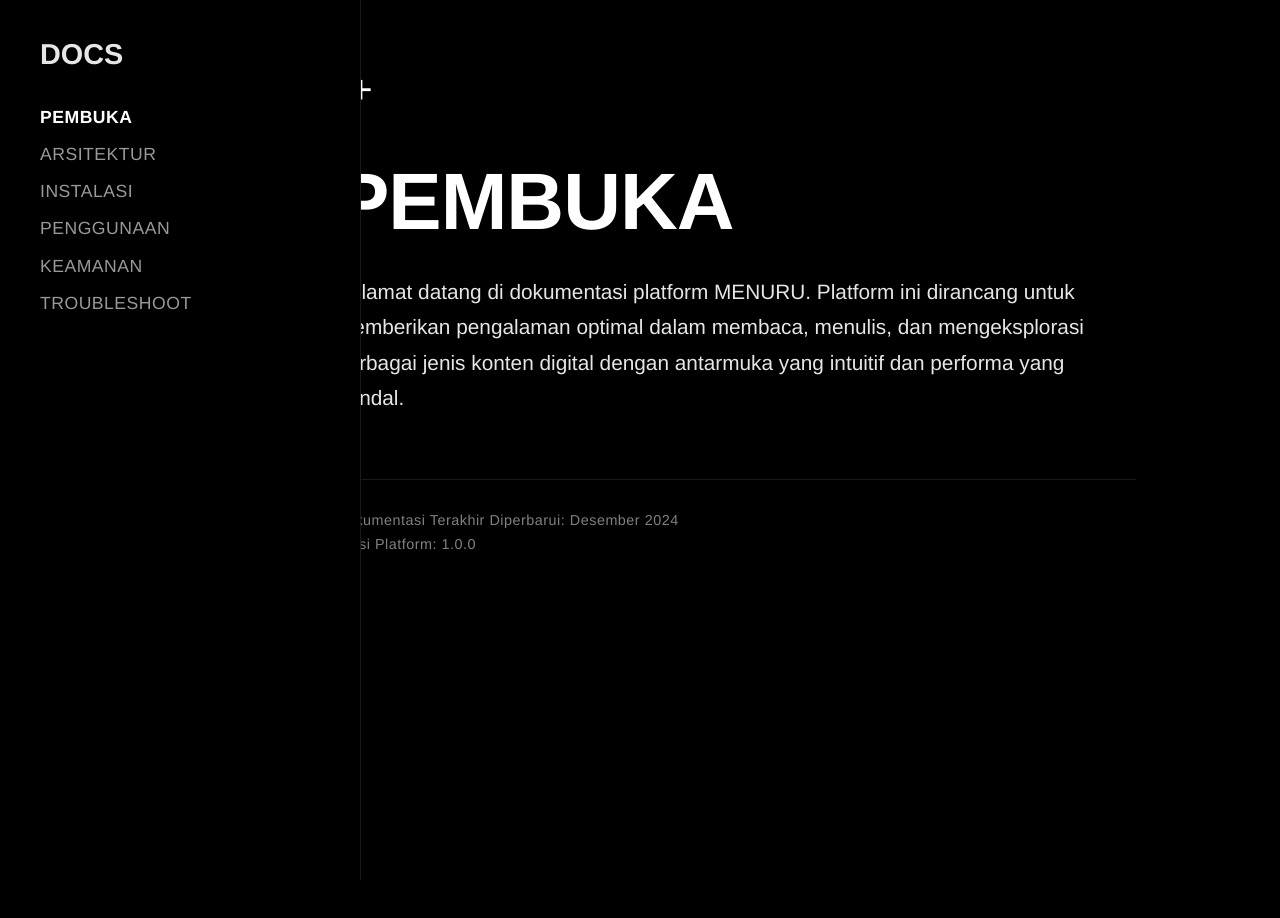
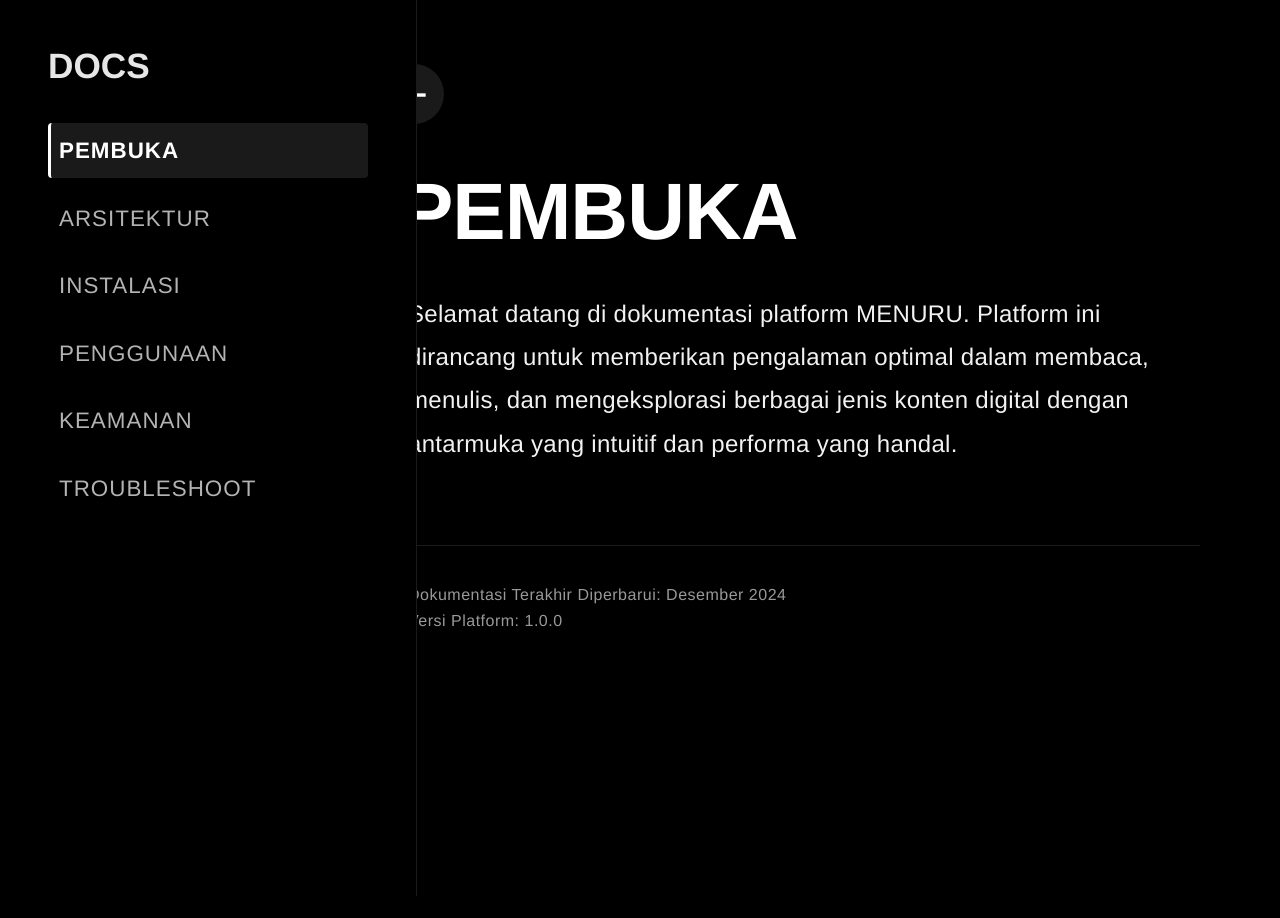
Before and after one commit to vinividivicilala/lolo, a Next.js app in the folder faq/: page /docs in a window 1280 px wide. Shown: the top 918 px of the page. Built offline with nearby package versions, Linux system fonts and the light colour scheme.

Commit message:
Update page.tsx

```diff
--- a/faq/app/docs/page.tsx
+++ b/faq/app/docs/page.tsx
@@ -8,6 +8,7 @@ export default function DocsPage() {
   const [activeSection, setActiveSection] = useState("pembuka");
   const [isMobile, setIsMobile] = useState(false);
   const [isPlusOpen, setIsPlusOpen] = useState(false);
+  const [showSalamTutup, setShowSalamTutup] = useState(false);
   const contentRef = useRef<HTMLDivElement>(null);
   const plusRef = useRef<HTMLDivElement>(null);
 
@@ -35,12 +36,15 @@ export default function DocsPage() {
     }
   }, [activeSection]);
 
-  // Handle plus sign click
+  // Handle plus sign click - khusus untuk section "pembuka"
   const handlePlusClick = () => {
-    setIsPlusOpen(!isPlusOpen);
+    if (activeSection === "pembuka") {
+      const newState = !isPlusOpen;
+      setIsPlusOpen(newState);
+      setShowSalamTutup(newState);
 
       if (plusRef.current) {
-      if (!isPlusOpen) {
+        if (newState) {
           // Rotate to X
           gsap.to(plusRef.current, {
             rotation: 45,
@@ -54,6 +58,7 @@ export default function DocsPage() {
             duration: 0.3,
             ease: "power2.out"
           });
+        }
       }
     }
   };
@@ -109,22 +114,24 @@ export default function DocsPage() {
       cursor: 'default'
     }}>
 
-      {/* Left Navigation */}
+      {/* Left Navigation - Font lebih besar */}
       <div style={{
-        width: isMobile ? '120px' : '280px',
-        padding: isMobile ? '1rem' : '2.5rem',
+        width: isMobile ? '150px' : '320px', // Lebih lebar
+        padding: isMobile ? '1.5rem' : '3rem', // Padding lebih besar
         position: 'fixed',
         left: 0,
         top: 0,
         height: '100vh',
         backgroundColor: 'black',
         zIndex: 10,
-        borderRight: '1px solid rgba(255,255,255,0.1)'
+        borderRight: '1px solid rgba(255,255,255,0.1)',
+        display: 'flex',
+        flexDirection: 'column'
       }}>
         <div style={{
-          fontSize: isMobile ? '1.3rem' : '1.8rem',
+          fontSize: isMobile ? '1.5rem' : '2.2rem', // Lebih besar
           fontWeight: '800',
-          marginBottom: isMobile ? '1rem' : '2rem',
+          marginBottom: isMobile ? '1.5rem' : '2.5rem', // Margin lebih besar
           lineHeight: 1,
           opacity: 0.9
         }}>
@@ -134,30 +141,42 @@ export default function DocsPage() {
         <div style={{
           display: 'flex',
           flexDirection: 'column',
-          gap: isMobile ? '0.1rem' : '0.2rem'
+          gap: isMobile ? '0.5rem' : '0.8rem', // Gap lebih besar
+          flex: 1
         }}>
           {navItems.map((item) => (
             <div
               key={item.id}
-              onClick={() => setActiveSection(item.id)}
+              onClick={() => {
+                setActiveSection(item.id);
+                if (item.id !== "pembuka") {
+                  setIsPlusOpen(false);
+                  setShowSalamTutup(false);
+                }
+              }}
               style={{
-                fontSize: isMobile ? '0.85rem' : '1.1rem',
-                fontWeight: activeSection === item.id ? '700' : '400',
+                fontSize: isMobile ? '1.1rem' : '1.4rem', // Font lebih besar
+                fontWeight: activeSection === item.id ? '800' : '500', // Font weight lebih tebal
                 cursor: 'pointer',
-                padding: isMobile ? '0.25rem 0' : '0.4rem 0',
-                opacity: activeSection === item.id ? 1 : 0.6,
-                transition: 'all 0.2s ease',
-                letterSpacing: '0.5px',
-                lineHeight: '1.2'
+                padding: isMobile ? '0.5rem 0' : '0.8rem 0.5rem', // Padding lebih besar
+                opacity: activeSection === item.id ? 1 : 0.7,
+                transition: 'all 0.3s ease',
+                letterSpacing: '1px', // Letter spacing lebih lebar
+                lineHeight: '1.3',
+                borderRadius: '4px',
+                backgroundColor: activeSection === item.id ? 'rgba(255,255,255,0.1)' : 'transparent',
+                borderLeft: activeSection === item.id ? '3px solid white' : '3px solid transparent'
               }}
               onMouseEnter={(e) => {
                 if (activeSection !== item.id) {
                   e.currentTarget.style.opacity = '0.9';
+                  e.currentTarget.style.backgroundColor = 'rgba(255,255,255,0.05)';
                 }
               }}
               onMouseLeave={(e) => {
                 if (activeSection !== item.id) {
-                  e.currentTarget.style.opacity = '0.6';
+                  e.currentTarget.style.opacity = '0.7';
+                  e.currentTarget.style.backgroundColor = 'transparent';
                 }
               }}
             >
@@ -167,84 +186,110 @@ export default function DocsPage() {
         </div>
       </div>
 
-      {/* Main Content */}
+      {/* Main Content - Bergeser lebih ke kanan */}
       <div style={{
-        marginLeft: isMobile ? '120px' : '280px',
+        marginLeft: isMobile ? '150px' : '320px', // Margin lebih besar ke kanan
         flex: 1,
-        padding: isMobile ? '2rem 1.5rem' : '4rem 3.5rem',
-        minHeight: '100vh'
+        padding: isMobile ? '2rem 2rem' : '4rem 5rem', // Padding kanan lebih besar
+        minHeight: '100vh',
+        paddingLeft: isMobile ? '2.5rem' : '4rem' // Padding kiri lebih besar
       }}>
         <div ref={contentRef}>
 
-          {/* Plus Sign Section */}
+          {/* Plus Sign Section - hanya muncul di section "pembuka" */}
+          {activeSection === "pembuka" && (
             <div style={{
               marginBottom: '3rem',
               display: 'flex',
-            alignItems: 'center',
-            gap: '1.5rem'
+              alignItems: 'flex-start', // Align items ke atas
+              gap: '1.5rem',
+              flexDirection: 'column' // Mengatur layout vertikal
             }}>
               <div
                 ref={plusRef}
                 onClick={handlePlusClick}
                 style={{
-                fontSize: '2.5rem',
+                  fontSize: '3rem', // Lebih besar
                   cursor: 'pointer',
-                width: '50px',
-                height: '50px',
+                  width: '60px',
+                  height: '60px',
                   display: 'flex',
                   alignItems: 'center',
                   justifyContent: 'center',
-                transition: 'all 0.3s ease'
+                  transition: 'all 0.3s ease',
+                  backgroundColor: 'rgba(255,255,255,0.1)',
+                  borderRadius: '50%'
                 }}
                 onMouseEnter={(e) => {
                   e.currentTarget.style.opacity = '0.8';
+                  e.currentTarget.style.backgroundColor = 'rgba(255,255,255,0.2)';
                 }}
                 onMouseLeave={(e) => {
                   e.currentTarget.style.opacity = '1';
+                  e.currentTarget.style.backgroundColor = 'rgba(255,255,255,0.1)';
                 }}
               >
                 +
               </div>
 
-            {/* Sub Judul yang muncul ketika plus diklik */}
-            {isPlusOpen && (
+              {/* Salam dan Tutup muncul ke bawah */}
+              {showSalamTutup && (
                 <motion.div
-                initial={{ opacity: 0, x: -10 }}
-                animate={{ opacity: 1, x: 0 }}
-                transition={{ duration: 0.3 }}
+                  initial={{ opacity: 0, y: -20 }}
+                  animate={{ opacity: 1, y: 0 }}
+                  transition={{ duration: 0.4, ease: "easeOut" }}
                   style={{
                     display: 'flex',
-                  gap: '2rem'
+                    flexDirection: 'column', // Vertikal ke bawah
+                    gap: '1.5rem',
+                    marginTop: '1rem',
+                    paddingLeft: '0.5rem'
                   }}
                 >
                   <div
                     style={{
-                    fontSize: '1rem',
+                      fontSize: '1.4rem',
                       cursor: 'pointer',
-                    opacity: 0.8,
-                    transition: 'all 0.2s ease'
+                      opacity: 0.9,
+                      transition: 'all 0.3s ease',
+                      padding: '0.8rem 1.5rem',
+                      backgroundColor: 'rgba(255,255,255,0.05)',
+                      borderRadius: '6px',
+                      border: '1px solid rgba(255,255,255,0.1)'
                     }}
                     onMouseEnter={(e) => {
                       e.currentTarget.style.opacity = '1';
+                      e.currentTarget.style.backgroundColor = 'rgba(255,255,255,0.1)';
+                      e.currentTarget.style.transform = 'translateX(10px)';
                     }}
                     onMouseLeave={(e) => {
-                    e.currentTarget.style.opacity = '0.8';
+                      e.currentTarget.style.opacity = '0.9';
+                      e.currentTarget.style.backgroundColor = 'rgba(255,255,255,0.05)';
+                      e.currentTarget.style.transform = 'translateX(0)';
                     }}
                   >
                     SALAM
                   </div>
                   <div
                     style={{
-                    fontSize: '1rem',
+                      fontSize: '1.4rem',
                       cursor: 'pointer',
-                    opacity: 0.8,
-                    transition: 'all 0.2s ease'
+                      opacity: 0.9,
+                      transition: 'all 0.3s ease',
+                      padding: '0.8rem 1.5rem',
+                      backgroundColor: 'rgba(255,255,255,0.05)',
+                      borderRadius: '6px',
+                      border: '1px solid rgba(255,255,255,0.1)'
                     }}
                     onMouseEnter={(e) => {
                       e.currentTarget.style.opacity = '1';
+                      e.currentTarget.style.backgroundColor = 'rgba(255,255,255,0.1)';
+                      e.currentTarget.style.transform = 'translateX(10px)';
                     }}
                     onMouseLeave={(e) => {
-                    e.currentTarget.style.opacity = '0.8';
+                      e.currentTarget.style.opacity = '0.9';
+                      e.currentTarget.style.backgroundColor = 'rgba(255,255,255,0.05)';
+                      e.currentTarget.style.transform = 'translateX(0)';
                     }}
                   >
                     TUTUP
@@ -252,46 +297,53 @@ export default function DocsPage() {
                 </motion.div>
               )}
             </div>
+          )}
 
           {/* Judul Besar */}
           <div style={{
             fontSize: isMobile ? '3.5rem' : '5rem',
             fontWeight: '900',
             lineHeight: 1,
-            marginBottom: isMobile ? '1.5rem' : '2rem',
-            letterSpacing: '-1px'
+            marginBottom: isMobile ? '2rem' : '2.5rem',
+            letterSpacing: '-1px',
+            marginLeft: isMobile ? '0' : '1rem' // Geser sedikit ke kanan
           }}>
             {contentData[activeSection as keyof typeof contentData]?.title}
           </div>
 
-          {/* Deskripsi - Kelihatan Jelas */}
+          {/* Deskripsi - Kelihatan Jelas dan lebih ke kanan */}
           <div style={{
-            fontSize: isMobile ? '1rem' : '1.3rem',
-            lineHeight: 1.7,
-            maxWidth: '800px',
-            opacity: 0.9,
-            marginBottom: '3rem'
+            fontSize: isMobile ? '1.2rem' : '1.5rem', // Font lebih besar
+            lineHeight: 1.8, // Line height lebih longgar
+            maxWidth: '900px', // Lebar maksimal lebih besar
+            opacity: 0.95, // Opacity lebih jelas
+            marginBottom: '3rem',
+            marginLeft: isMobile ? '0' : '1.5rem', // Geser ke kanan
+            fontWeight: '300', // Font weight lebih ringan untuk kontras
+            letterSpacing: '0.3px', // Letter spacing lebih baik
+            paddingRight: isMobile ? '0' : '2rem' // Padding kanan lebih besar
           }}>
             {contentData[activeSection as keyof typeof contentData]?.description}
           </div>
 
           {/* Additional Content */}
           <div style={{
-            marginTop: '4rem',
-            paddingTop: '2rem',
+            marginTop: '5rem',
+            paddingTop: '2.5rem',
             borderTop: '1px solid rgba(255,255,255,0.1)',
-            maxWidth: '800px'
+            maxWidth: '800px',
+            marginLeft: isMobile ? '0' : '1.5rem' // Geser ke kanan
           }}>
             <div style={{
-              fontSize: '0.9rem',
-              opacity: 0.5,
+              fontSize: '1rem',
+              opacity: 0.6,
               letterSpacing: '0.5px'
             }}>
               Dokumentasi Terakhir Diperbarui: Desember 2024
             </div>
             <div style={{
-              fontSize: '0.9rem',
-              opacity: 0.5,
+              fontSize: '1rem',
+              opacity: 0.6,
               marginTop: '0.5rem',
               letterSpacing: '0.5px'
             }}>
```
Lines whose indentation alone changed are shown as unchanged.
